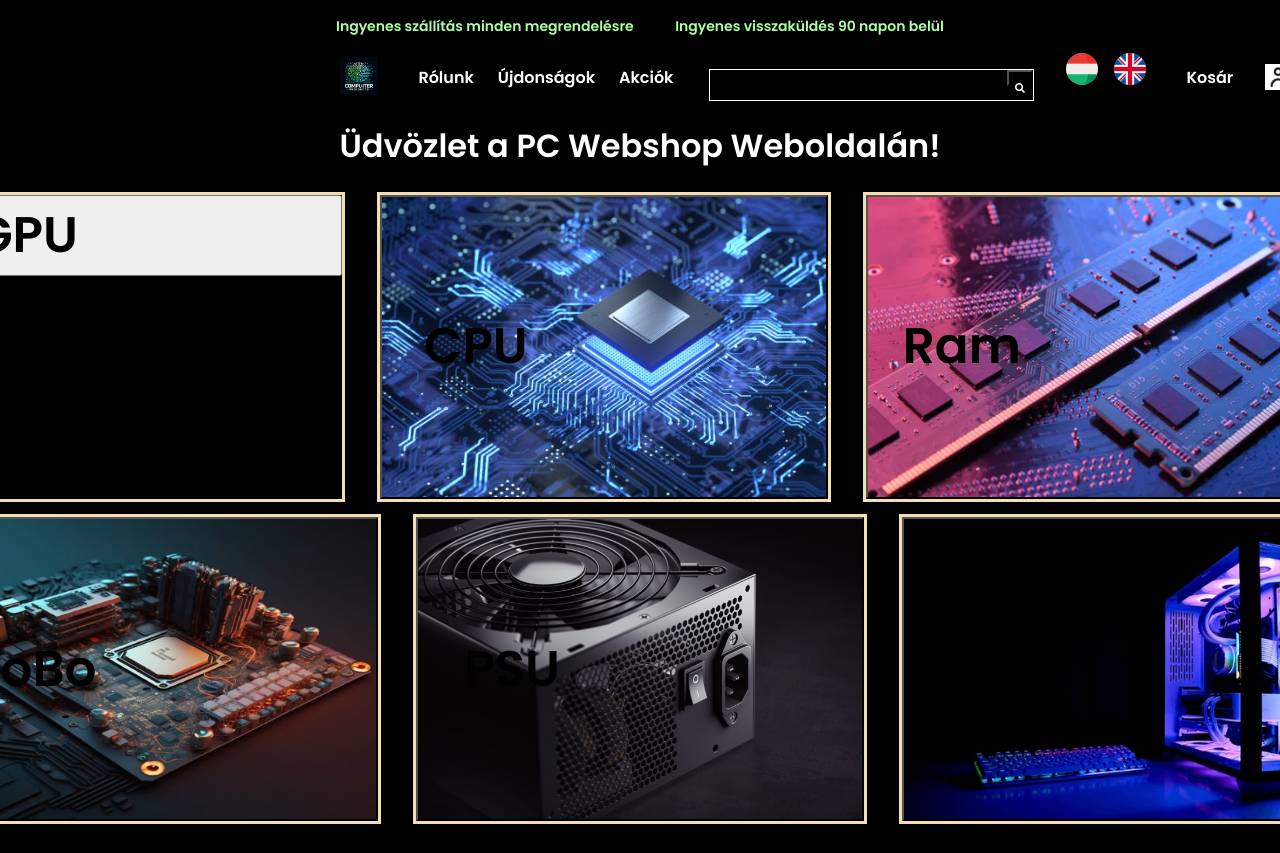
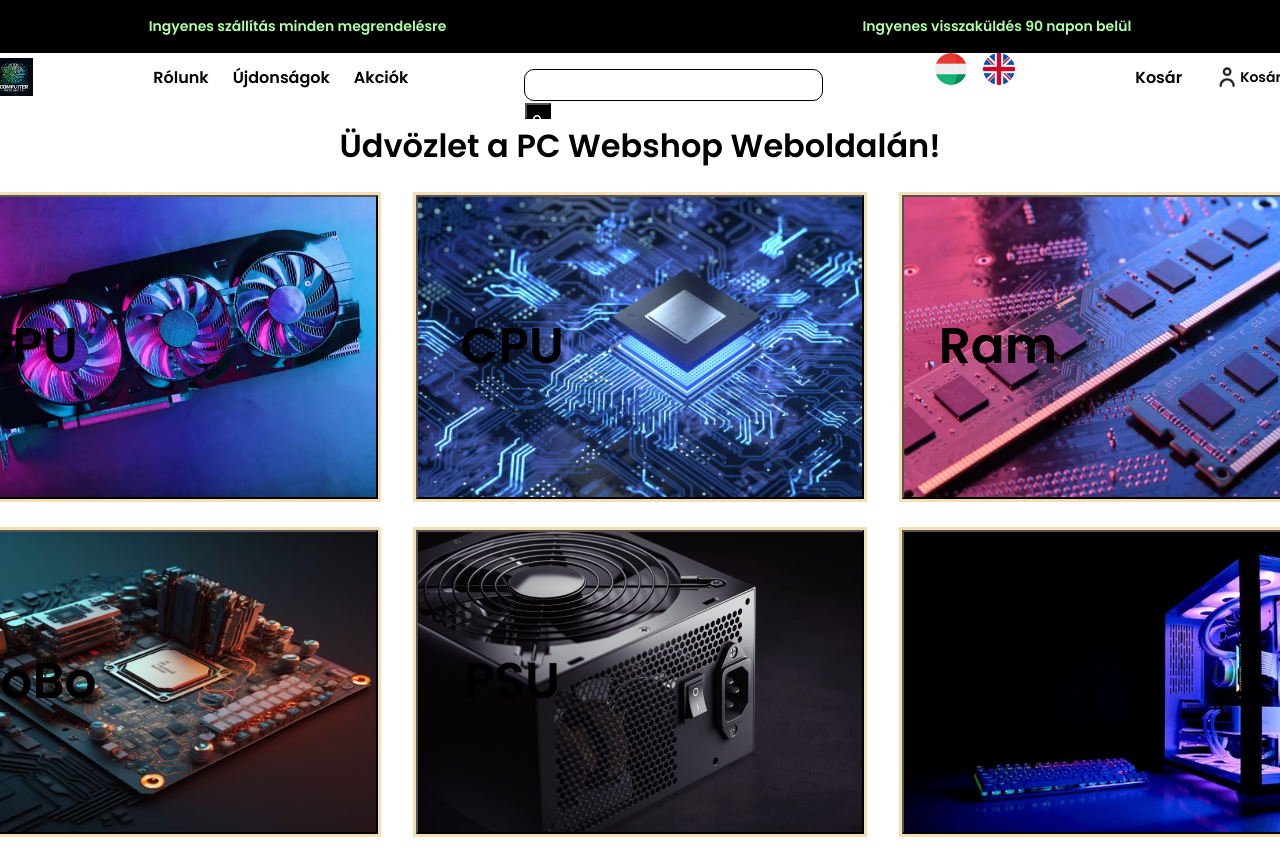
Before and after one commit to SzigetvariMark/pcweb, a React (Vite) app in the folder webshop/: page / in a window 1280 px wide. Shown: the top 853 px of the page. Built offline with nearby package versions, Linux system fonts and the light colour scheme.

Commit message:
change navbar

```diff
--- a/webshop/src/pages/components/header/Head.css
+++ b/webshop/src/pages/components/header/Head.css
@@ -1,6 +1,9 @@
 .head {
     display: flex;
-    justify-content: space-between;
+    justify-content: center;
+    background-color: black;
+    background-size: cover;
+    gap: 24rem;
 }
 
 .head--input {
--- a/webshop/src/pages/components/navbar/Navbar.css
+++ b/webshop/src/pages/components/navbar/Navbar.css
@@ -1,13 +1,15 @@
 .header {
     margin: 0;
+    display: flex;
+    justify-content: center;
 }
 
 .nav-container {
-    color: white;
+    color: black;
     display: flex;
     justify-content: space-between;
     align-items: stretch;
-    gap: 2rem;
+    gap: 7rem;
     padding: 0 1rem;
 }
 
@@ -35,35 +37,33 @@
 }
 
 .nav-container li.active {
-    border-bottom: 2px white solid;
+    border-bottom: 2px black solid;
 }
 
 .nav-container li:hover {
-    border-bottom: 3px white solid;
+    border-bottom: 3px black solid;
 }
 
 .all-form {
     text-align: center;
     display: flex;
-    min-height: 90vh;
     align-items: center;
     justify-content: center;
     border: #333;
 }
 
 .form-container {
-    border: 0.5px solid #fffefa;
+    border: 0.5px solid black;
+    border-radius: 10px;
     height: 2rem;
     margin-top: 1rem;
-    display: flex;
-    justify-content: center;
 }
 
 .search-text {
     background: transparent;
     border: none;
     border-radius: 0%;
-    color: white;
+    color: black;
     outline: none;
     padding-top: 3%;
     font-size: 15px;
--- a/webshop/src/pages/components/products/Products.jsx
+++ b/webshop/src/pages/components/products/Products.jsx
@@ -6,7 +6,7 @@ function Products() {
     <>
       <section className="section-products">
         <div className="product">
-          <button className="product-gpus">
+          <button className="product-gpu">
             <label htmlFor="text" className="label-homepage">
               GPU
             </label>
--- a/webshop/src/styles.css
+++ b/webshop/src/styles.css
@@ -9,10 +9,8 @@
 body {
     margin: 0;
     overflow: hidden;
-    background-color: black;
-    color: white;
-    padding: 0rem 20rem;
-    align-items: center;
+    background-color: white;
+    color: black;
 }
 
 .container {
```
